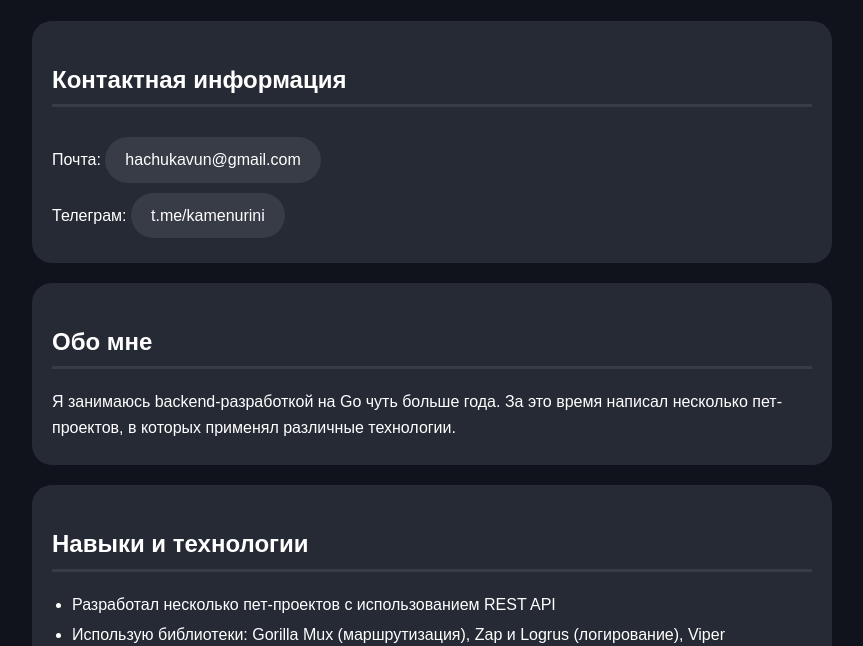
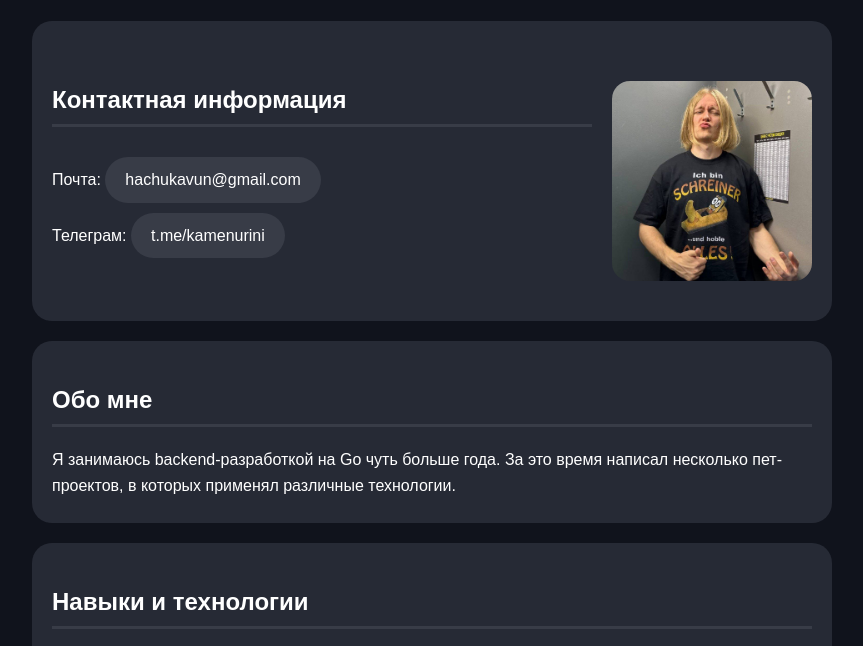
Before and after one commit to kavunpulemet/kavunpulemet.github.io, a plain HTML site: page index.html in a window 1280 px wide. Shown: the part 91-737 px from the top of the page, without its empty margins (208-1071 px from the left). Drawn offline with Linux system fonts and the light colour scheme.

Commit message:
add photo

```diff
--- a/css/styles.css
+++ b/css/styles.css
@@ -7,19 +7,17 @@ body {
     background-color: #10131c;
 }
 
-h1, h2 {
-    color: white;
-}
-
 h1 {
     margin-top: 30;
     font-size: 36px;
+    color: white;
 }
 
 h2 {
     font-size: 24px;
     border-bottom: 3px solid #383c47;
     padding-bottom: 5px;
+    color: white;
 }
 
 hr {
@@ -29,17 +27,55 @@ hr {
     background-color: #383c47;
 }
 
+.header {
+    display: flex;
+    align-items: center;
+    margin-bottom: 20px;
+}
+
+.header-text {
+    margin-right: 20px;
+}
+
 .section {
     margin-bottom: 20px;
     background-color: #262a35;
     padding: 20px;
     border-radius: 20px;
     color: white;
+    position: relative;
 }
 
 .section p {
     margin: 5px 0;
 }
+
+.contact-info{
+    display: flex;
+    justify-content: space-between;
+    padding: 40px 20px;
+    gap: 20px; /* отступ */
+}
+
+.contact-info .info-container {
+    width: 100%;
+}
+
+.contact-text {
+    flex: 1;
+}
+
+.contact-photo {
+    padding-top: 20px;
+}
+
+.profile-photo {
+    width: 200px;
+    height: 200px;
+    border-radius: 18px;
+    object-fit: cover;
+}
+
 
 a {
     color: #fff;
@@ -62,3 +98,10 @@ ul {
 ul li {
     margin-bottom: 5px;
 }
+
+
+@media screen and (max-width: 600px) {
+    .contact-info{
+        flex-direction: column;
+    }
+}
--- a/index.html
+++ b/index.html
@@ -6,16 +6,21 @@
     <link rel="stylesheet" href="css/styles.css">
 </head>
 <body>
-
     <h1>Артём, Backend-разработчик, 21 год</h1>
 
-    <div class="section">
-        <h2>Контактная информация</h2>
-        <p>
-            Почта: <a href="mailto:hachukavun@gmail.com">hachukavun@gmail.com</a><br>
-            Телеграм: <a href="https://t.me/kamenurini">t.me/kamenurini</a>
-
-        </p>
+    <div class="section contact-info">
+        <div class="info-container">
+            <h2>Контактная информация</h2>
+            <div class="contact-text">
+                <p>
+                    Почта: <a href="mailto:hachukavun@gmail.com">hachukavun@gmail.com</a><br>
+                    Телеграм: <a href="https://t.me/kamenurini">t.me/kamenurini</a>
+                </p>
+            </div>
+        </div>
+        <div class="contact-photo">
+            <img src="images/a.jpg" alt="ыыыы" class="profile-photo">
+        </div>
     </div>
 
     <div class="section">
```
Also changed, not shown: images/a.jpg (added).
